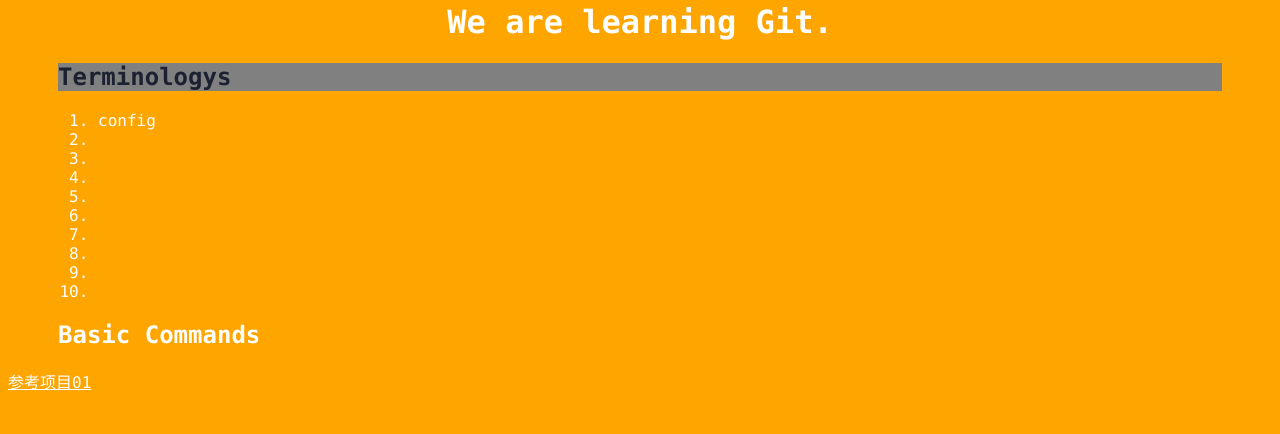
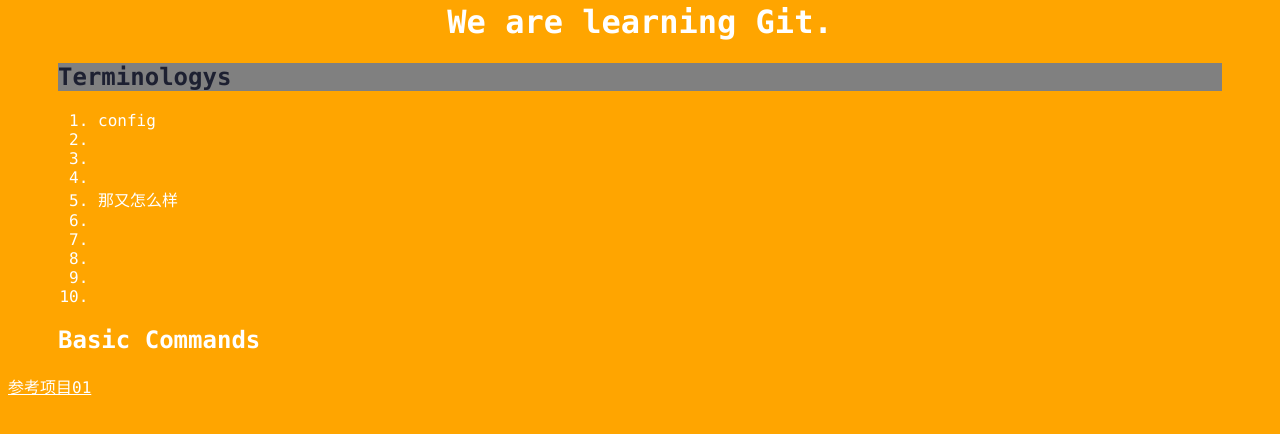
Before and after one commit to longwhileago/git-learning, a plain HTML site: page index.html in a window 1280 px wide. Both pictures are taken after a click on the element "Terminologys". Shown: the part 182-616 px from the top of the page. Drawn offline with Linux system fonts and the light colour scheme.

Commit message:
add new weiwei

```diff
--- a/index.html
+++ b/index.html
@@ -18,7 +18,7 @@
                     <li></li>
                     <li></li>
                     <li></li>
-                    <li></li>
+                    <li>那又怎么样</li>
                     <li></li>
                     <li></li>
                     <li></li>
```
